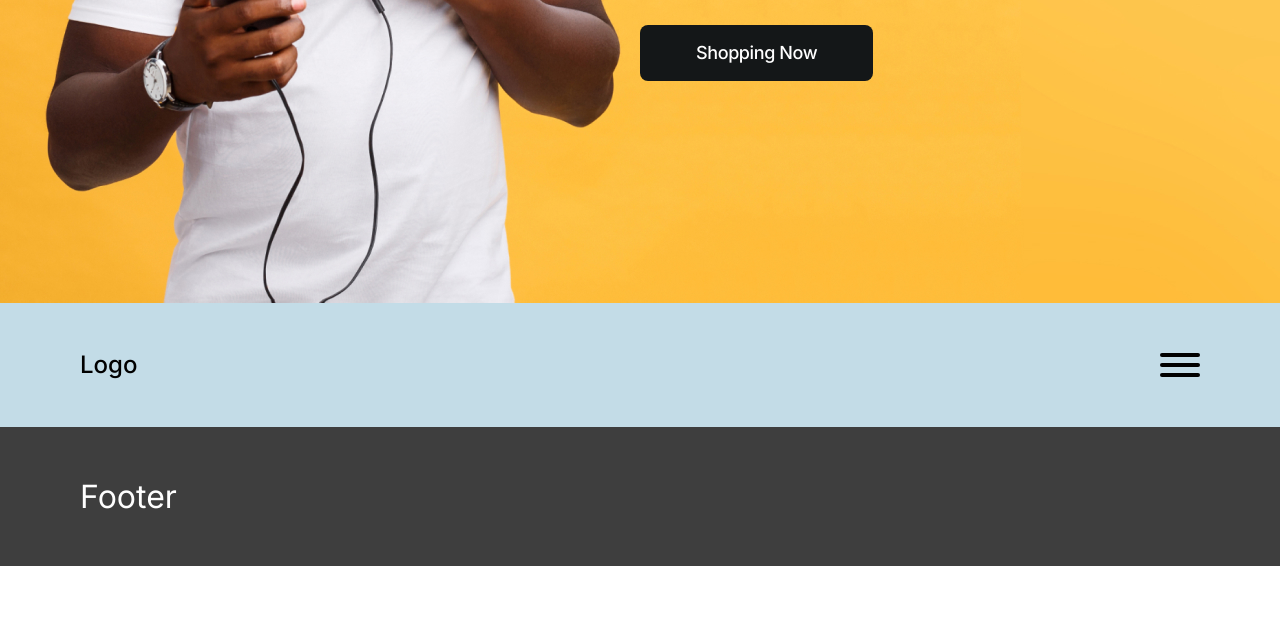
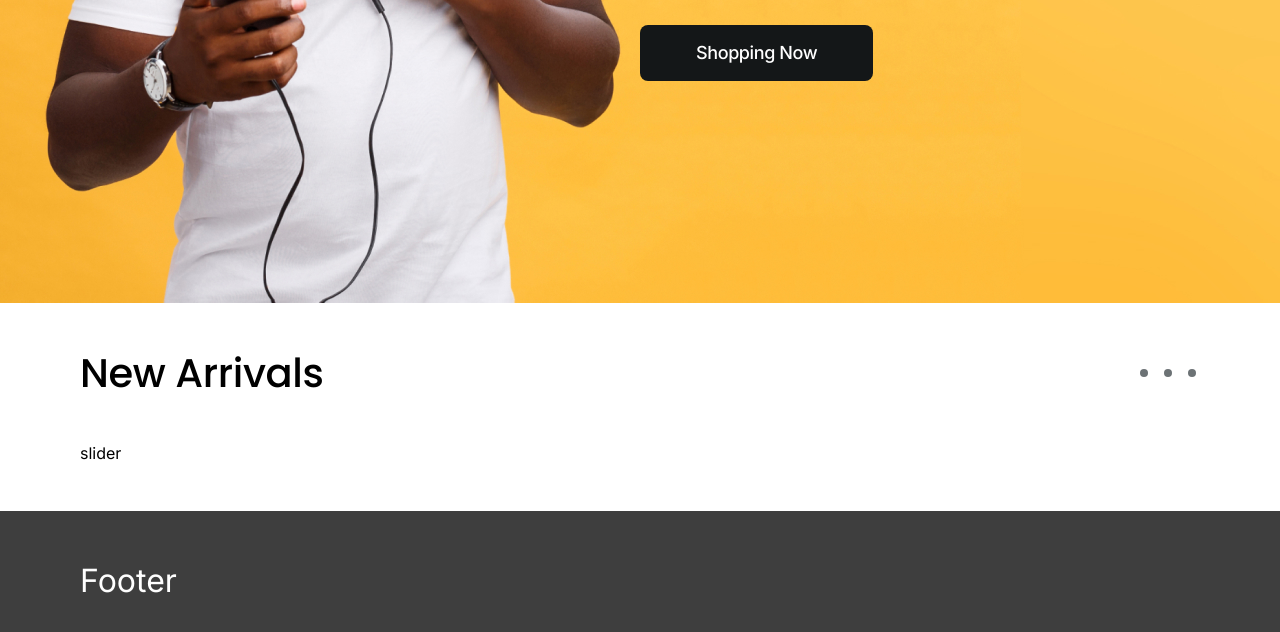
Before and after one commit to accura7e/3legant, a website: page src/html/index.html in a window 1280 px wide. Shown: the part 614-1246 px from the top of the page. Before the commit the page ends 1180 px from the top, so only its background shows below. Drawn offline with nearby package versions, Linux system fonts and the light colour scheme; files that its build step writes are made by us from their sources; files whose address does not match are found by name.

Commit message:
add: added new section

```diff
--- /dev/null
+++ b/src/html/blocks/arrivals.html
@@ -0,0 +1,22 @@
+<section class="arrivals">
+    <div class="container">
+        <div class="arrivals__row">
+            <div class="arrivals__title">
+                <h2 class="headline-4">
+                    New Arrivals
+                </h2>
+            </div>
+            <div class="arrivals__dots">
+                <div class="dots">
+                    <div class="dot"></div>
+                    <div class="dot"></div>
+                    <div class="dot"></div>
+                </div>
+            </div>
+        </div>
+
+    </div>
+    <div class="container-right">
+        slider
+    </div>
+</section>
--- a/src/html/index.html
+++ b/src/html/index.html
@@ -11,7 +11,8 @@
 		@@include('blocks/tagline.html')
 		@@include('blocks/nav.html')
 		@@include('blocks/hero.html')
-		@@include('blocks/header.html')
+		@@include('blocks/arrivals.html')
+		<!-- @@include('blocks/header.html') -->
 
 		@@include('blocks/footer.html')
 		<script src="./js/index.bundle.js"></script>
--- /dev/null
+++ b/src/scss/blocks/_arrivals.scss
@@ -0,0 +1,16 @@
+.arrivals {
+    padding: 48px 0;
+}
+
+.arrivals__row {
+    display: flex;
+    align-items: center;
+    justify-content: space-between;
+    margin-bottom: 48px;
+}
+.arrivals__title {
+}
+.headline-4 {
+}
+.arrivals__dots {
+}
--- /dev/null
+++ b/src/scss/blocks/_dots.scss
@@ -0,0 +1,33 @@
+.dots {
+    display: flex;
+    align-items: center;
+    gap: 8px;
+}
+.dot {
+    display: flex;
+    justify-content: center;
+    align-items: center;
+    width: 16px;
+    height: 16px;
+    border-radius: 50%;
+
+
+
+    &::before{
+        content: '';
+        display: block;
+        width: 8px;
+        height: 8px;
+        border-radius: 50%;
+        background-color: #6c7275;
+
+    }
+
+    &--active{
+        border: 1px solid #141718;
+        &::before{
+            background-color: #141718;
+        }
+
+    }
+}
--- /dev/null
+++ b/src/scss/blocks/_headline.scss
@@ -0,0 +1,7 @@
+.headline-4{
+    font-size: 40px;
+    font-weight: 500;
+    line-height: 1.1;
+    font-family: var(--font-accent);
+    letter-spacing: -0.4px;
+}
```
Also changed, not shown: build/css/main.css, build/index.html.
